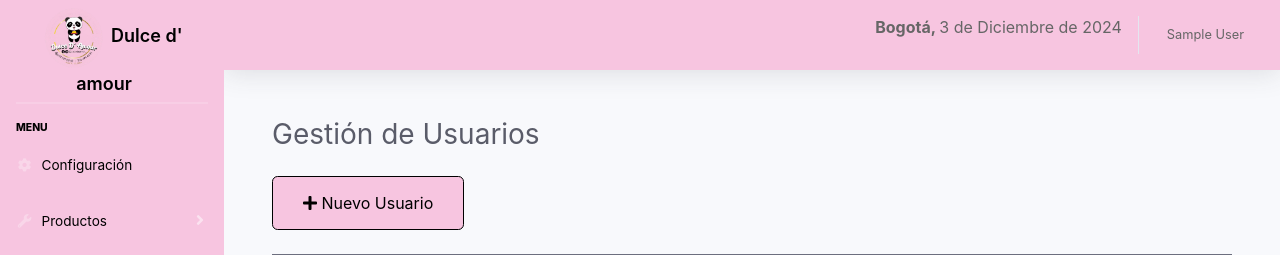
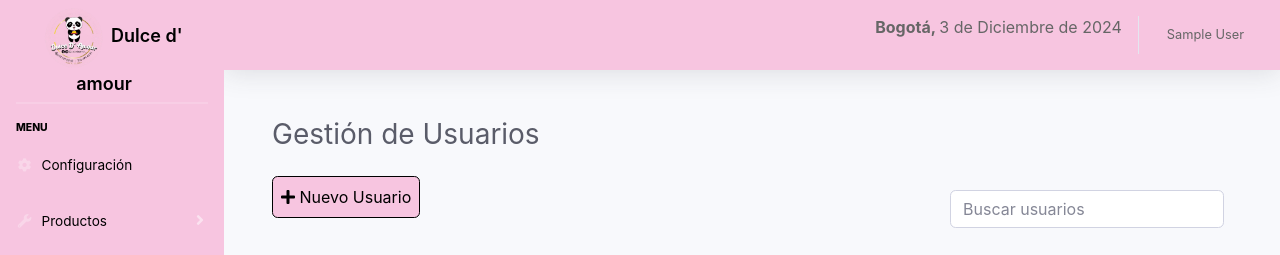
Before and after one commit to Manuel22-N/dulcedamor, a Django app: page /gestionar-usuarios/ in a window 1280 px wide. Shown: the top 255 px of the page. Run offline with Django 5.2, Linux system fonts and the light colour scheme; the visitor is signed in with stand-in values (Sample User, id 1); data comes from the database, SQL or seed files in the repository; some libraries are stand-ins or nearby versions.

Commit message:
Barra de busqueda crud usuarios

```diff
--- a/dulcedamor/views/usuarios_views.py
+++ b/dulcedamor/views/usuarios_views.py
@@ -1,9 +1,10 @@
 from django.shortcuts import render, redirect, get_object_or_404
+from django.db.models import Q
 from django.contrib import messages
 from users.models import CustomUser, Role
 from django.contrib.auth.decorators import login_required
+from django.views.decorators.csrf import csrf_exempt
 from django.http import JsonResponse
-from django.views.decorators.csrf import csrf_exempt
 
 @login_required(login_url='user_login')
 @csrf_exempt
@@ -11,6 +12,30 @@
     # Recuperar usuarios y roles
     usuarios = CustomUser.objects.all()
     roles = Role.objects.all()
+
+     # Verifica si la solicitud es AJAX
+    if request.headers.get('x-requested-with') == 'XMLHttpRequest':
+        search_query = request.GET.get('search', '')
+        usuarios = usuarios.filter(
+            first_name__icontains=search_query
+        ) | usuarios.filter(
+            last_name__icontains=search_query
+        ) | usuarios.filter(
+            email__icontains=search_query
+        )
+        usuarios_data = [
+            {
+                'id': user.id,
+                'first_name': user.first_name,
+                'last_name': user.last_name,
+                'email': user.email,
+                'phone': user.phone if user.phone else 'No registrado',
+                'role': user.role.name if user.role else 'Sin rol',
+                'is_active': user.is_active
+            }
+            for user in usuarios
+        ]
+        return JsonResponse({'usuarios': usuarios_data})
 
     if request.method == 'POST':
         # Crear un nuevo usuario
--- a/templates/configuration.html
+++ b/templates/configuration.html
@@ -58,7 +58,7 @@
                             <label>Rol:</label>
                             <strong>{{ user.role.name|default:"Sin rol asignado" }}</strong>
                         </div>
-                        <button type="submit" class="btn btn-primary">Actualizar Información</button>
+                        <button type="submit" class="btn btn-primary py-2 px-2">Actualizar Información</button>
                     </form>
                 </div>
             </div>
--- a/templates/gestionar_usuarios.html
+++ b/templates/gestionar_usuarios.html
@@ -20,10 +20,17 @@
     </div>
     {% endif %}
 
-    <!-- Botón para abrir el modal de nuevo usuario -->
-    <button class="btn btn-primary mb-4" type="button" data-toggle="modal" data-target="#nuevo_usuario">
-        <i class="fas fa-plus"></i> Nuevo Usuario
-    </button>
+    <div class="d-sm-flex align-items-center justify-content-between mb-4">
+         <!-- Botón para abrir el modal de nuevo usuario -->
+        <button class="btn btn-primary mb-4 py-2 px-2" type="button" data-toggle="modal" data-target="#nuevo_usuario">
+            <i class="fas fa-plus"></i> Nuevo Usuario
+        </button>
+        <!-- Barra de busqueda -->
+        <form method="get" class="form-inline">
+            <input type="text" id="search-bar" class="form-control mr-2" placeholder="Buscar usuarios" value="{{ request.GET.search|default:'' }}">
+        </form>
+    </div>
+
 
     <!-- Modal Nuevo Usuario -->
     <div id="nuevo_usuario" class="modal fade" tabindex="-1" role="dialog" aria-labelledby="modal-titulo" aria-hidden="true">
@@ -142,25 +149,102 @@
     }, 6000);
 </script>
 <script>
-    document.getElementById('searchInput').addEventListener('input', function () {
-        const searchQuery = this.value;
+    document.addEventListener('DOMContentLoaded', function () {
+        const searchInput = document.getElementById('search-bar');
+        const tableBody = document.querySelector('#usuarios-table tbody');
 
-        // Hacer una solicitud AJAX
-        fetch(`?search=${searchQuery}`)
+        // Delegación de eventos para los botones de acción
+        tableBody.addEventListener('click', function (event) {
+            // Botón de "Eliminar"
+            if (event.target.closest('.btn-danger')) {
+                const usuarioId = event.target.closest('form').querySelector('input[name="usuario_id"]').value;
+                if (confirm('¿Estás seguro de que quieres eliminar este usuario?')) {
+                    // Enviar el formulario para eliminar el usuario
+                    const form = event.target.closest('form');
+                    form.submit();
+                }
+            }
+
+            // Botón de "Editar"
+            if (event.target.closest('.btn-success')) {
+                const usuarioId = event.target.closest('a').getAttribute('href').split('/').pop();
+                // Redirigir al usuario a la página de edición
+                window.location.href = `/editar_usuario/${usuarioId}`;
+            }
+
+            // Botón de "Cambiar Estado"
+            if (event.target.closest('.btn-warning')) {
+                const usuarioId = event.target.closest('form').querySelector('input[name="usuario_id"]').value;
+                const cambiarEstadoForm = event.target.closest('form');
+                cambiarEstadoForm.submit();
+            }
+        });
+
+        // Hacer la solicitud AJAX para buscar los usuarios
+        searchInput.addEventListener('input', function () {
+            const query = searchInput.value;
+
+            fetch(`/gestionar-usuarios/?search=${query}`, {
+                headers: {
+                    'X-Requested-With': 'XMLHttpRequest'
+                }
+            })
             .then(response => response.json())
             .then(data => {
-                // Actualizar los resultados en la página
-                const usuariosList = document.getElementById('usuariosList');
-                usuariosList.innerHTML = ''; // Limpiar la lista de usuarios
+                tableBody.innerHTML = ''; // Limpiar las filas anteriores
 
-                data.usuarios.forEach(usuario => {
-                    const userDiv = document.createElement('div');
-                    userDiv.textContent = `${usuario.first_name} ${usuario.last_name} - ${usuario.email}`;
-                    usuariosList.appendChild(userDiv);
-                });
+                if (data.usuarios.length > 0) {
+                    data.usuarios.forEach(usuario => {
+                        const row = document.createElement('tr');
+                        row.innerHTML = `
+                        <td>${usuario.id}</td>
+                        <td>${usuario.first_name}</td>
+                        <td>${usuario.last_name}</td>
+                        <td>${usuario.email}</td>
+                        <td>${usuario.phone || 'No registrado'}</td>
+                        <td>${usuario.role || 'Sin rol'}</td>
+                        <td>
+                            <span class="badge ${usuario.is_active ? 'badge-success' : 'badge-danger'}">
+                                ${usuario.is_active ? 'Activo' : 'Inactivo'}
+                            </span>
+                        </td>
+                        <td>
+                            <!-- Enlace de editar, usando la URL correctamente -->
+                            <a href="/gestionar-usuarios/editar/${usuario.id}/" class="btn btn-success btn-sm">
+                                <i class="fas fa-edit"></i>
+                            </a>
+
+                            <!-- Botón de eliminar -->
+                            <form method="post" action="/gestionar-usuarios/" class="d-inline">
+                                <input type="hidden" name="usuario_id" value="${usuario.id}">
+                                <button class="btn btn-danger btn-sm" type="submit">
+                                    <i class="fas fa-trash-alt"></i>
+                                </button>
+                            </form>
+
+                            <!-- Botón para cambiar el estado -->
+                            <form method="post" action="/gestionar-usuarios/" class="d-inline">
+                                <input type="hidden" name="usuario_id" value="${usuario.id}">
+                                <input type="hidden" name="cambiar_estado" value="1">
+                                <button class="btn btn-warning btn-sm" type="submit">
+                                    <i class="fas ${usuario.is_active ? 'fa-user-slash' : 'fa-user'}"></i>
+                                </button>
+                            </form>
+                        </td>
+                    `;
+                        tableBody.appendChild(row);
+                    });
+                } else {
+                    // Si no hay resultados, mostrar mensaje en la tabla
+                    tableBody.innerHTML = `
+                        <tr>
+                            <td colspan="8" class="text-center">No se encontraron usuarios.</td>
+                        </tr>
+                    `;
+                }
             })
             .catch(error => console.error('Error:', error));
+        });
     });
 </script>
-
 {% endblock %}
```
